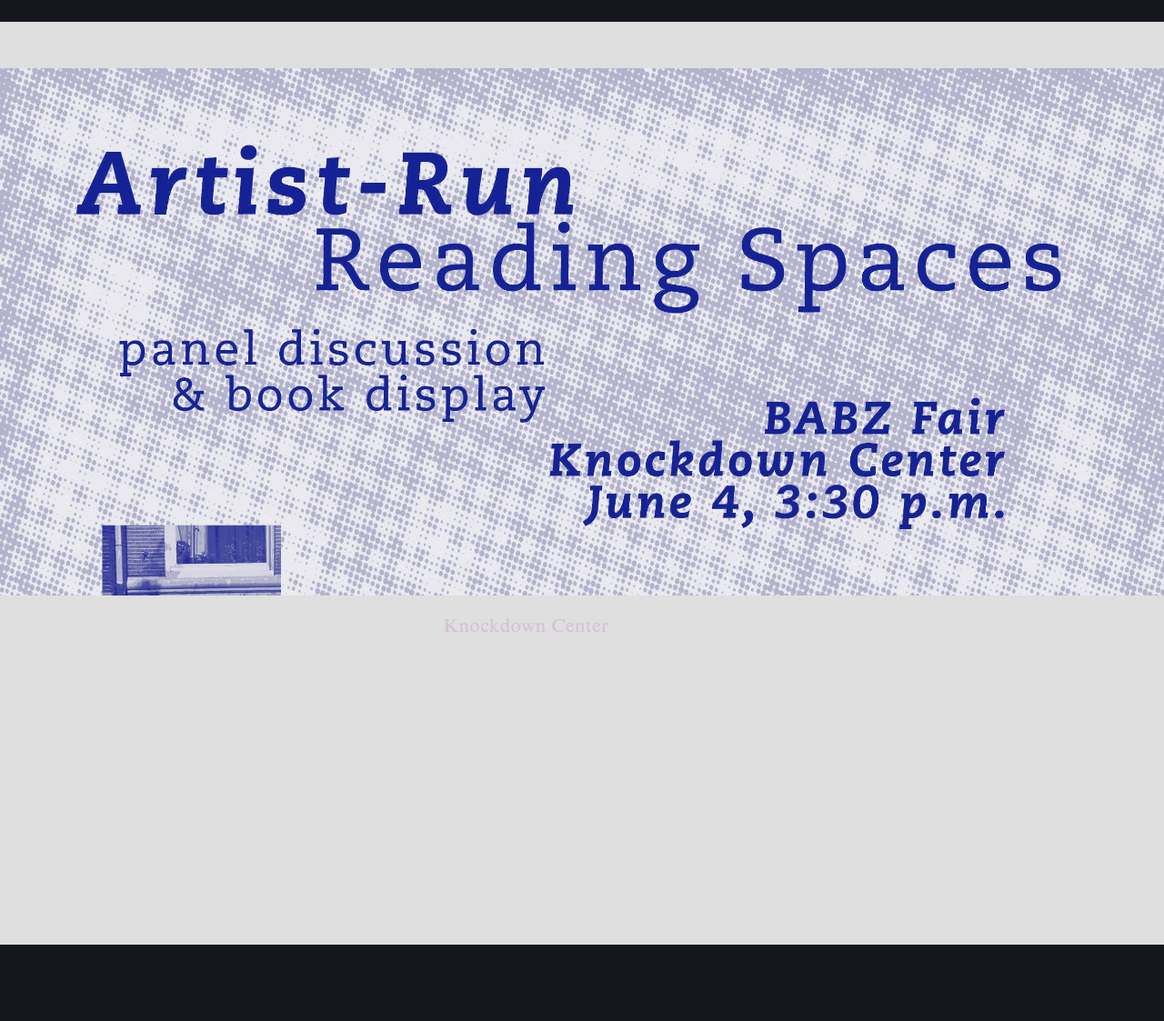
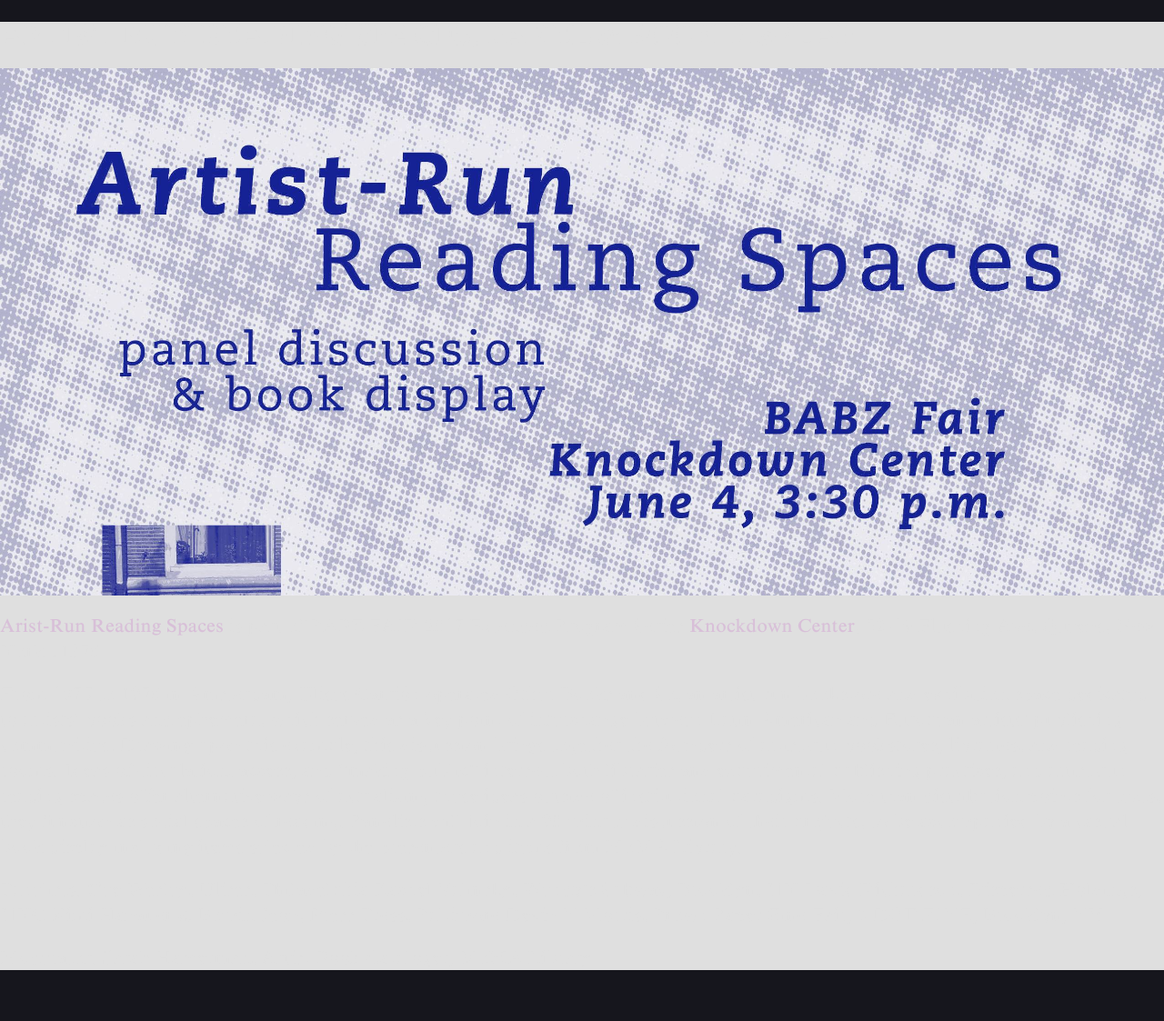
Before and after one commit to nerissacooney/ulises.us, a Jekyll site: the page built from _posts/2017-05-21-artist-run-reading-spaces-panel-book-display.md, in a window 1280 px wide. Shown: the whole page at 91% size. Built offline with Jekyll 4.4.1, drawn with Linux system fonts in a browser that asks for light colours; nearby versions of some CDN libraries; a script that is not in the unit is left out; before the commit the page ends 1095 px from its top, so only the background shows below that.

Commit message:
Created 2017-05-21-artist-run-reading-spaces-panel-book-display.md

```diff
--- a/_posts/2017-05-21-artist-run-reading-spaces-panel-book-display.md
+++ b/_posts/2017-05-21-artist-run-reading-spaces-panel-book-display.md
@@ -8,7 +8,7 @@
 ---
 ![18556623_310192286079730_3304069030822008828_o.jpg]({{site.baseurl}}/assets/img/18556623_310192286079730_3304069030822008828_o.jpg)
 
-Part of BABZ FAIR 2017 Extended Program Series
+[Arist-Run Reading Spaces](https://www.facebook.com/events/170205546844757/?acontext=%7B%22source%22%3A5%2C%22page_id_source%22%3A1129359703814263%2C%22action_history%22%3A[%7B%22surface%22%3A%22page%22%2C%22mechanism%22%3A%22main_list%22%2C%22extra_data%22%3A%22%7B%5C%22page_id%5C%22%3A1129359703814263%2C%5C%22tour_id%5C%22%3Anull%7D%22%7D]%2C%22has_source%22%3Atrue%7D) is part of BABZ FAIR 2017 Extended Program Series
 [Knockdown Center](https://knockdown.center/), 52-19 Flushing Ave, Queens, New York 11378
 
 From 1975 to 1978 in Amsterdam, Ulises Carrión operated Other Books and So, an artist-run bookstore and exhibition space dedicated to artists’ books and ephemera, which served as a key point of interchange between Latin American and European artists’ publishing communities. Drawing upon this example, this discussion brings together the founders of artist-run bookstores, libraries, and reading rooms. Ideas of circulation, access, and “making public” intersect both libraries and experimental publishing practices, and artist-run reading spaces offer alternative ways of actualizing these ideas outside of institutional paradigms. More than distribution points for texts, they function as social spaces of reading. Panelists will join in a 90-minute discussion of their projects, to be accompanied by a casual book display including items selected by the presenters and items from MoMA Library.
```
